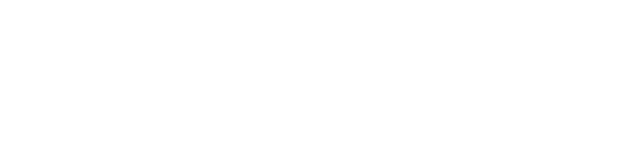
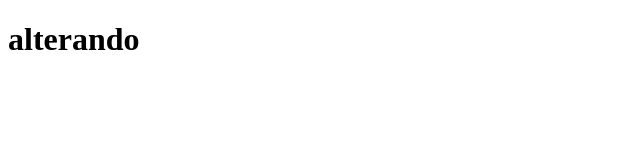
Before and after one commit to SamuelRNeves/lojavirtual, a plain HTML site: page index.html in a window 1280 px wide. Shown: the whole page, without its empty margins (0-640 px from the left). Drawn offline with Linux system fonts and the light colour scheme.

Commit message:
editing index and creating script.js

```diff
--- a/index.html
+++ b/index.html
@@ -6,6 +6,6 @@
     <title>Document</title>
 </head>
 <body>
-
+    <h1>alterando </h1>
 </body>
 </html>
--- /dev/null
+++ b/script.js
@@ -0,0 +1 @@
+console.log('Hello world');
```
